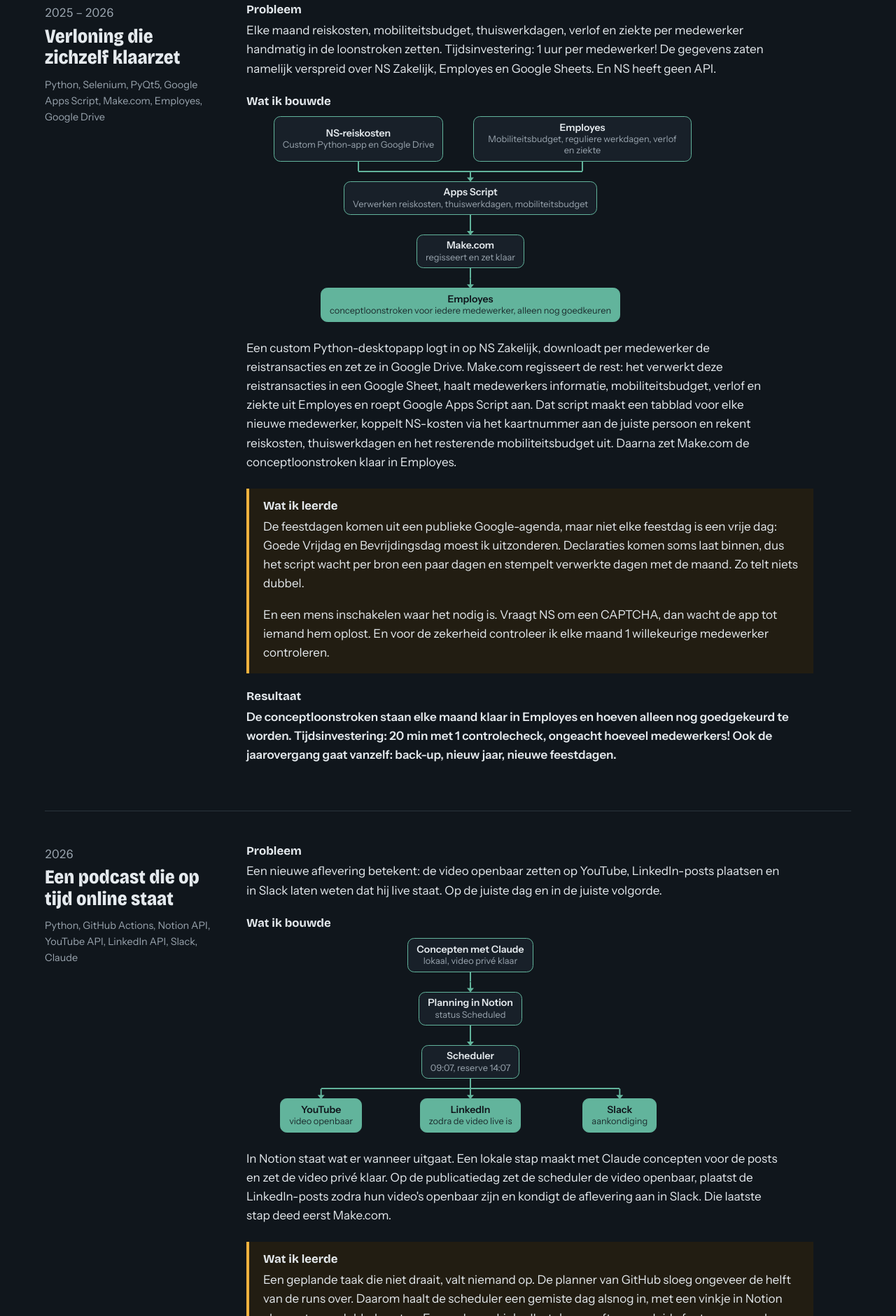
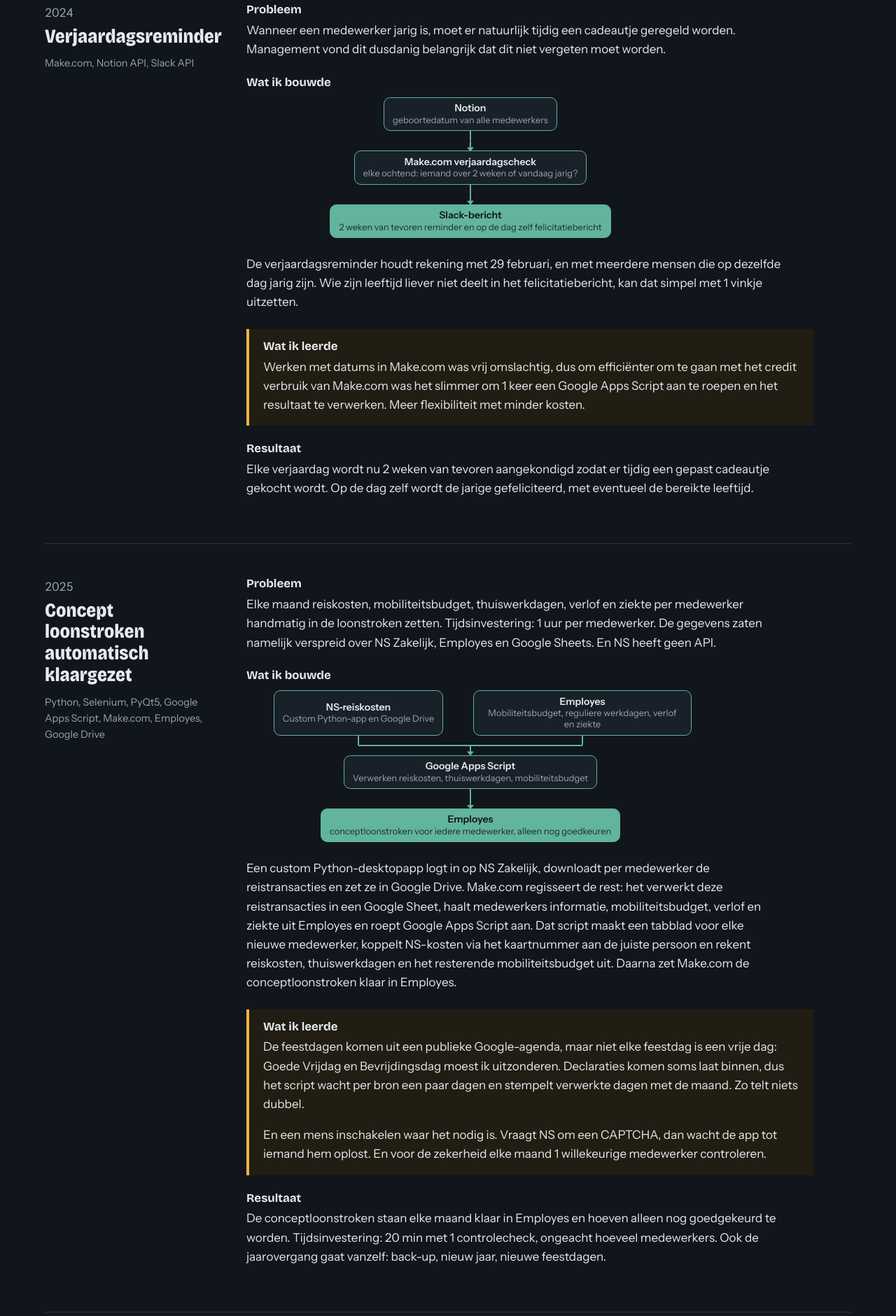
Before and after one commit to FVMF/portfolio, a plain HTML site: page index.html in a window 1280 px wide. Shown: the part 920-2800 px from the top of the page at 70% size. Drawn offline with nearby package versions, Linux system fonts and the light colour scheme.

Commit message:
feat(content): cases herzien en reminders-case gesplitst
Verloningscase heet nu 'Concept loonstroken automatisch klaargezet'.
Reminders-case opgesplitst in Verjaardagsreminder en Contactopvolging,
elk met een eigen id, zodat links en schermlezerlabels naar de juiste
case wijzen.

```diff
--- a/index.html
+++ b/index.html
@@ -141,7 +141,7 @@
     .case-meta .stack { color: var(--muted); font-size: 0.9rem; margin: 0; }
     .case-body h4 { font-size: 1.05rem; font-weight: 700; margin: 1.5rem 0 0.4rem; }
     .case-body > h4:first-child { margin-top: 0; }
-    .case-body .result { font-weight: 600; }
+    /*.case-body .result { font-weight: 600; }*/
 
     /* ---------- Schema per case: van boven naar beneden, met vertakkingen ----------
        Elke .graph-row is een stap. Tussen twee rijen loopt een horizontale 'bus' op halve hoogte:
@@ -320,21 +320,50 @@
       </div>
       <img class="portrait" src="frank.jpg" alt="Portretfoto van Frank Verberne" width="600" height="600">
     </section>
-
     <section class="wrap" id="cases" aria-labelledby="cases-title">
       <div class="section-head">
         <h2 id="cases-title">Professioneel werk</h2>
         <p>Gebouwd in mijn werk als Business Process Automation Engineer, sinds eind 2024.</p>
       </div>
+      <article class="case" id="verjaardag" aria-labelledby="verjaardag-title">
+        <div class="case-meta">
+          <p class="when">2024</p>
+          <h3 id="verjaardag-title">Verjaardagsreminder</h3>
+          <p class="stack">Make.com, Notion API, Slack API</p>
+        </div>
+        <div class="case-body">
+          <h4>Probleem</h4>
+          <p>Wanneer een medewerker jarig is, moet er natuurlijk tijdig een cadeautje geregeld worden. Management vond dit dusdanig belangrijk dat dit niet vergeten moet worden. </p>
+          <h4>Wat ik bouwde</h4>
+          <figure class="graph" role="img" aria-label="Schema: Notion voedt twee scripts. De contactreminder stuurt elke werkdag een Slack-DM of Notion-taak, de verjaardagsreminder elke ochtend een Slack-bericht.">
+            <div class="graph-row">
+              <div class="node"><strong>Notion</strong><span>geboortedatum van alle medewerkers</span></div>
+            </div>
+            <div class="graph-row lanes"">
+              <div class="node"><strong>Make.com verjaardagscheck</strong><span>elke ochtend: iemand over 2 weken of vandaag jarig?</span></div>
+            </div>
+            <div class="graph-row">
+              <div class="node out"><strong>Slack-bericht</strong><span>2 weken van tevoren reminder en op de dag zelf felicitatiebericht</span></div>
+            </div>
+          </figure>
+          <p>De verjaardagsreminder houdt rekening met 29 februari, en met meerdere mensen die op dezelfde dag jarig zijn. Wie zijn leeftijd liever niet deelt in het felicitatiebericht, kan dat simpel met 1 vinkje uitzetten.</p>
+          <div class="lesson">
+            <h4>Wat ik leerde</h4>
+            <p>Werken met datums in Make.com was vrij omslachtig, dus om efficiënter om te gaan met het credit verbruik van Make.com was het slimmer om 1 keer een Google Apps Script aan te roepen en het resultaat te verwerken. Meer flexibiliteit met minder kosten.</p>
+          </div>
+          <h4>Resultaat</h4>
+          <p class="result">Elke verjaardag wordt nu 2 weken van tevoren aangekondigd zodat er tijdig een gepast cadeautje gekocht wordt. Op de dag zelf wordt de jarige gefeliciteerd, met eventueel de bereikte leeftijd.</p>
+        </div>
+      </article>
       <article class="case" id="verloning" aria-labelledby="verloning-title">
         <div class="case-meta">
-          <p class="when">2025 – 2026</p>
-          <h3 id="verloning-title">Verloning die zichzelf klaarzet</h3>
+          <p class="when">2025</p>
+          <h3 id="verloning-title">Concept loonstroken automatisch klaargezet</h3>
           <p class="stack">Python, Selenium, PyQt5, Google Apps Script, Make.com, Employes, Google Drive</p>
         </div>
         <div class="case-body">
           <h4>Probleem</h4>
-          <p>Elke maand reiskosten, mobiliteitsbudget, thuiswerkdagen, verlof en ziekte per medewerker handmatig in de loonstroken zetten. Tijdsinvestering: 1 uur per medewerker! De gegevens zaten namelijk verspreid over NS Zakelijk, Employes en Google Sheets. En NS heeft geen API.</p>
+          <p>Elke maand reiskosten, mobiliteitsbudget, thuiswerkdagen, verlof en ziekte per medewerker handmatig in de loonstroken zetten. Tijdsinvestering: 1 uur per medewerker. De gegevens zaten namelijk verspreid over NS Zakelijk, Employes en Google Sheets. En NS heeft geen API.</p>
           <h4>Wat ik bouwde</h4>
           <figure class="graph" role="img" aria-label="Schema: NS-reisdata via een Python-app, woon-werkdeclaraties via een tweede app en verlof en ziekte uit Employes komen samen in Apps Script. Make.com zet daarna de conceptloonstroken klaar in Employes.">
             <div class="graph-row" style="--n:2">
@@ -342,10 +371,7 @@
               <div class="node"><strong>Employes</strong><span>Mobiliteitsbudget, reguliere werkdagen, verlof en ziekte</span></div>
             </div>
             <div class="graph-row">
-              <div class="node"><strong>Apps Script</strong><span>Verwerken reiskosten, thuiswerkdagen, mobiliteitsbudget</span></div>
-            </div>
-            <div class="graph-row">
-              <div class="node"><strong>Make.com</strong><span>regisseert en zet klaar</span></div>
+              <div class="node"><strong>Google Apps Script</strong><span>Verwerken reiskosten, thuiswerkdagen, mobiliteitsbudget</span></div>
             </div>
             <div class="graph-row">
               <div class="node out"><strong>Employes</strong><span>conceptloonstroken voor iedere medewerker, alleen nog goedkeuren</span></div>
@@ -355,91 +381,90 @@
           <div class="lesson">
             <h4>Wat ik leerde</h4>
             <p>De feestdagen komen uit een publieke Google-agenda, maar niet elke feestdag is een vrije dag: Goede Vrijdag en Bevrijdingsdag moest ik uitzonderen. Declaraties komen soms laat binnen, dus het script wacht per bron een paar dagen en stempelt verwerkte dagen met de maand. Zo telt niets dubbel.</p>
-            <p>En een mens inschakelen waar het nodig is. Vraagt NS om een CAPTCHA, dan wacht de app tot iemand hem oplost. En voor de zekerheid controleer ik elke maand 1 willekeurige medewerker controleren.</p>
+            <p>En een mens inschakelen waar het nodig is. Vraagt NS om een CAPTCHA, dan wacht de app tot iemand hem oplost. En voor de zekerheid elke maand 1 willekeurige medewerker controleren.</p>
           </div>
           <h4>Resultaat</h4>
-          <p class="result">De conceptloonstroken staan elke maand klaar in Employes en hoeven alleen nog goedgekeurd te worden. Tijdsinvestering: 20 min met 1 controlecheck, ongeacht hoeveel medewerkers! Ook de jaarovergang gaat vanzelf: back-up, nieuw jaar, nieuwe feestdagen.</p>
+          <p class="result">De conceptloonstroken staan elke maand klaar in Employes en hoeven alleen nog goedgekeurd te worden. Tijdsinvestering: 20 min met 1 controlecheck, ongeacht hoeveel medewerkers. Ook de jaarovergang gaat vanzelf: back-up, nieuw jaar, nieuwe feestdagen.</p>
         </div>
       </article>
 
       <article class="case" id="podcast" aria-labelledby="podcast-title">
         <div class="case-meta">
-          <p class="when">2026</p>
+          <p class="when">2025</p>
           <h3 id="podcast-title">Een podcast die op tijd online staat</h3>
           <p class="stack">Python, GitHub Actions, Notion API, YouTube API, LinkedIn API, Slack, Claude</p>
         </div>
         <div class="case-body">
           <h4>Probleem</h4>
-          <p>Een nieuwe aflevering betekent: de video openbaar zetten op YouTube, LinkedIn-posts plaatsen en in Slack laten weten dat hij live staat. Op de juiste dag en in de juiste volgorde.</p>
+          <p>Een nieuwe aflevering betekende veel handmatig we: de video openbaar zetten op YouTube, een LinkedIn-post plaatsen en in Slack laten weten dat hij live staat. Op de juiste dag en in de juiste volgorde.</p>
           <h4>Wat ik bouwde</h4>
           <figure class="graph" role="img" aria-label="Schema: Claude maakt lokaal concepten, de planning staat in Notion en de scheduler zet de video openbaar op YouTube, plaatst de LinkedIn-posts en kondigt de aflevering aan in Slack.">
             <div class="graph-row">
-              <div class="node"><strong>Concepten met Claude</strong><span>lokaal, video privé klaar</span></div>
+              <div class="node"><strong>Concepten met Claude</strong><span>Maakt concept post en zet YouTube video privé klaar</span></div>
             </div>
             <div class="graph-row">
-              <div class="node"><strong>Planning in Notion</strong><span>status Scheduled</span></div>
+              <div class="node"><strong>Planning in Notion</strong><span>Mens checkt en zet klaar</span></div>
             </div>
             <div class="graph-row">
-              <div class="node"><strong>Scheduler</strong><span>09:07, reserve 14:07</span></div>
+              <div class="node"><strong>Scheduler</strong><span>Zet video live en plaats LinkedIn post</span></div>
             </div>
             <div class="graph-row" style="--n:3">
               <div class="node out"><strong>YouTube</strong><span>video openbaar</span></div>
-              <div class="node out"><strong>LinkedIn</strong><span>zodra de video live is</span></div>
-              <div class="node out"><strong>Slack</strong><span>aankondiging</span></div>
+              <div class="node out"><strong>LinkedIn</strong><span>post geplaatst</span></div>
+              <div class="node out"><strong>Slack</strong><span>interne aankondiging</span></div>
             </div>
           </figure>
-          <p>In Notion staat wat er wanneer uitgaat. Een lokale stap maakt met Claude concepten voor de posts en zet de video privé klaar. Op de publicatiedag zet de scheduler de video openbaar, plaatst de LinkedIn-posts zodra hun video's openbaar zijn en kondigt de aflevering aan in Slack. Die laatste stap deed eerst Make.com.</p>
+          <p>In Notion staat in de content kalender wat er wanneer uitgaat. Een lokale stap maakt met Claude het concept voor de LinkedIn post en zet de video privé klaar. Een mens beoordeelt of de post ingepland kan worden. Op de publicatiedag zet de scheduler de video openbaar, plaatst de LinkedIn-post en kondigt de aflevering aan in Slack om te verspreiden.</p>
           <div class="lesson">
             <h4>Wat ik leerde</h4>
-            <p>Een geplande taak die niet draait, valt niemand op. De planner van GitHub sloeg ongeveer de helft van de runs over. Daarom haalt de scheduler een gemiste dag alsnog in, met een vinkje in Notion als rem tegen dubbel posten. Een verlopen LinkedIn-token geeft nu een luide fout, en zeven dagen van tevoren een waarschuwing.</p>
+            <p>Mensen zijn feilbaar en posts worden later dan de beoogde publicatiedatum ingepland. De scheduler publiceert daarom een post van een eerdere datum alsnog, met een vinkje in Notion als rem tegen dubbel posten. Het LinkedIn API token verloopt elke 6 maanden dus moet tijdig vernieuwd worden. Spotify for podcasters heeft geen API om op een tijdstip te publiceren, dus dat blijft bewust handwerk.</p>
           </div>
           <h4>Resultaat</h4>
-          <p class="result">De scheduler draait om 09:07 en als reserve om 14:07, met 67 tests als vangnet. Spotify heeft geen API om op een tijdstip te publiceren, dus dat blijft bewust handwerk.</p>
+          <p class="result">De scheduler geeft via Slack een waarschuwing wanneer deze vernieuwd moet worden met de exacte stappen hoe dit moet. Als dit niet op tijd gebeurt, wordt er een duidelijke foutmelding gegeven bij een verlopen LinkedIn-token. De scheduler heb ik uiteindelijk uitgebreid zodat deze voor alle berichten uit de content kalender werkt. Zo kunnen alle berichten eerst door een mens goedgekeurd worden en in Notion ingepland worden. De scheduler doet de rest.</p>
         </div>
       </article>
 
-      <article class="case" id="reminders" aria-labelledby="reminders-title">
+      <article class="case" id="contactopvolging" aria-labelledby="contactopvolging-title">
         <div class="case-meta">
-          <p class="when">2026</p>
-          <h3 id="reminders-title">Reminders zonder server</h3>
-          <p class="stack">Node 22 zonder dependencies, GitHub Actions, Notion API, Slack API</p>
+          <p class="when">2025</p>
+          <h3 id="contactopvolging-title">Contactopvolging</h3>
+          <p class="stack">Make.com, Notion API, Slack API</p>
         </div>
         <div class="case-body">
           <h4>Probleem</h4>
-          <p>Twee Google Apps Scripts herinnerden collega's aan contacten die opvolging nodig hadden en aan verjaardagen. Eén ervan werd via Make.com aangeroepen.</p>
+          <p>Informatie rondom contacten met potentiële klanten staat in Notion, maar de concrete opvolging liet soms te lang op zich wachten. Gevolg: mogelijke klanten die geen klanten werden.</p>
           <h4>Wat ik bouwde</h4>
           <figure class="graph" role="img" aria-label="Schema: Notion voedt twee scripts. De contactreminder stuurt elke werkdag een Slack-DM of Notion-taak, de verjaardagsreminder elke ochtend een Slack-bericht.">
             <div class="graph-row">
-              <div class="node"><strong>Notion</strong><span>contacten en medewerkers</span></div>
+              <div class="node"><strong>Notion</strong><span>informatie rondom contacten</span></div>
             </div>
-            <div class="graph-row lanes" style="--n:2">
-              <div class="node"><strong>Contactreminder</strong><span>elke werkdag</span></div>
-              <div class="node"><strong>Verjaardagsreminder</strong><span>elke ochtend</span></div>
+            <div class="graph-row">
+              <div class="node"><strong>Make.com contactreminder</strong><span>elke werkdag</span></div>
             </div>
-            <div class="graph-row" style="--n:2">
+            <div class="graph-row">
               <div class="node out"><strong>Slack-DM of Notion-taak</strong><span>per contacteigenaar</span></div>
-              <div class="node out"><strong>Slack-bericht</strong><span>vandaag en over 14 dagen</span></div>
             </div>
           </figure>
-          <p>Ik herschreef beide als kleine Node-programma's zonder dependencies. Ze hebben een dry-run, en bij de contactreminder kun je een andere datum simuleren om te zien wat er die dag verstuurd zou worden. Mislukt één ontvanger, dan gaat de rest gewoon door. De verjaardagsreminder houdt rekening met 29 februari, en wie zijn leeftijd liever niet deelt, kan dat uitzetten.</p>
+          <p>Elke werkdag haal ik uit de contacten database de relevante informatie (laatst contactmoment, gepland contactmoment, contact eigenaren) om op de dag zelf een melding te maken dat het tijd is om een persoon te contacteren. Daarnaast kregen contacteigenaren elke maandag een overzicht van mensen waarvan het geplande contactmoment in het verleden lag, zodat er alsnog contact kon worden opgenomen.
+          </p>
           <div class="lesson">
             <h4>Wat ik leerde</h4>
-            <p>Bij het uitschrijven van de spec vond ik vier bugs in het oude script, waaronder een datumfout door UTC. Daarna bleek dat GitHub geplande runs 39 tot 59 minuten te laat startte. Mijn conclusie staat in een commit: een uur verschuiving is een kleiner probleem dan een dag die stil wordt overgeslagen.</p>
+            <p>Niet iedereen heeft dezelfde behoefte, dus er was flexibiliteit nodig in de vorm van herinnering. Voor de meeste mensen werkte een Slack DM prima, maar een andere collega wilde liever een taak in Notion om af te werken. Dus die flexibiliteit bouwde ik in.</p>
           </div>
           <h4>Resultaat</h4>
-          <p class="result">70 en 29 tests. Het Make-scenario is uitgezet en gearchiveerd.</p>
+          <p class="result">Contacteigenaren krijgen elke maandag via Slack een DM met een overzicht van de mensen om die week te contacteren. Wanneer gewenst, wordt er automatisch een Notion taak aangemaakt voor het contactmoment.</p>
         </div>
       </article>
 
       <article class="case" id="planning" aria-labelledby="planning-title">
         <div class="case-meta">
-          <p class="when">2025 – 2026</p>
+          <p class="when">2026</p>
           <h3 id="planning-title">Geplande taken die echt op tijd draaien</h3>
           <p class="stack">Kubernetes CronJobs, Helm, GitHub Actions, Python, Notion API</p>
         </div>
         <div class="case-body">
           <h4>Probleem</h4>
-          <p>Mijn automatiseringen draaiden op de planner van GitHub Actions. Die start runs te laat of slaat ze over, en dat merk je pas als een reminder of publicatie uitblijft.</p>
+          <p>Mijn automatiseringen draaiden op de planner van GitHub Actions. Die bleek runs te laat te starten en zelfs over te slaan, en dat merk je pas als een reminder of publicatie uitblijft. Gevolg: verwachte resultaten werden stil niet bereikt.</p>
           <h4>Wat ik bouwde</h4>
           <figure class="graph" role="img" aria-label="Schema: één Helm-chart met Kubernetes CronJobs start via de GitHub API de workflows van de reminders, de podcast en de marge-update.">
             <div class="graph-row">
@@ -461,10 +486,10 @@
           <p>De marge-update haalt elke maand per medewerker de billable uren van vier maanden op en zet maand- en jaarmarges in Notion. Historische tarieven blijven bewaard, en aanroepen naar Notion krijgen bij een fout een retry met exponentiële backoff.</p>
           <div class="lesson">
             <h4>Wat ik leerde</h4>
-            <p>De zomertijdcontroles en uurchecks in mijn workflows waren lapmiddelen voor een onbetrouwbare planner. Eén plek met betrouwbare planning maakte ze overbodig.</p>
+            <p>Cronjobs van GitHub actions zijn niet altijd even betrouwbaar. Eén plek met betrouwbare planning was de oplossing.</p>
           </div>
           <h4>Resultaat</h4>
-          <p class="result">Acht geplande jobs uit zes repo's starten nu vanuit één chart.</p>
+          <p class="result">Vanuit één chart worden met cronjobs op de minuut nauwkeurig gestart. Blijft een verwachte run toch uit? Dan komt daar een melding van.</p>
         </div>
       </article>
 
@@ -499,7 +524,7 @@
             <p>Het eerste ontwerp had een eigen database om dubbele berichten te herkennen. Ik koos voor iets eenvoudigers: elke verwerking is idempotent, dus een bericht twee keer verwerken geeft hetzelfde resultaat. De nachtelijke sync vangt de rest op. Minder onderdelen betekent minder dat stuk kan gaan.</p>
           </div>
           <h4>Resultaat</h4>
-          <p class="result">18 tests. De volgende stap is live zetten en daarna de Make-scenario's uitzetten.</p>
+          <p class="result">Uren die geboekt worden in Moneybird komen direct in de Notion urendatabase terecht, zodat deze cijfers correct en actueel zijn.</p>
         </div>
       </article>
 
@@ -531,7 +556,7 @@
             <p>De eerste versie schreef bij elke run zes wijzigingen per gebruiker die er niet waren: echo's van zijn eigen schrijfacties. Ik bouwde de engine om naar een vergelijking per contact, en een integratietest bewijst nu dat een run zonder wijzigingen niets schrijft. Een geplande droogloop faalt bovendien bewust, want een groene run die niets doet, is een stille fout.</p>
           </div>
           <h4>Resultaat</h4>
-          <p class="result">288 tests in 12 bestanden. Live gaan wacht nog op een beheerdersinstelling bij Google (domain-wide delegation).</p>
+          <p class="result">Wanneer iemand daarvoor kiest, worden contacten op de telefoon automatisch gesynced met die in Notion (en vice versa). </p>
         </div>
       </article>
     </section>
@@ -544,7 +569,7 @@
         <div>
           <h3>Elke dag</h3>
           <ul class="dotted">
-            <li class="done">Klanten en leads opvolgen: wie moet vandaag gebeld of gemaild worden? <a href="#reminders">Zo deed ik het</a></li>
+            <li class="done">Klanten en leads opvolgen: wie moet vandaag gebeld of gemaild worden? <a href="#contactopvolging">Zo deed ik het</a></li>
             <li class="done">Gegevens overtypen tussen systemen, zoals uren, facturen en contacten. <a href="#moneybird">Zo deed ik het</a></li>
             <li>Nieuwe leads uit de website, formulieren of LinkedIn direct in het CRM, met een melding aan de juiste collega.</li>
             <li>De inbox en aanvraagformulieren sorteren: AI leest mee, labelt en zet een conceptantwoord klaar.</li>
```
